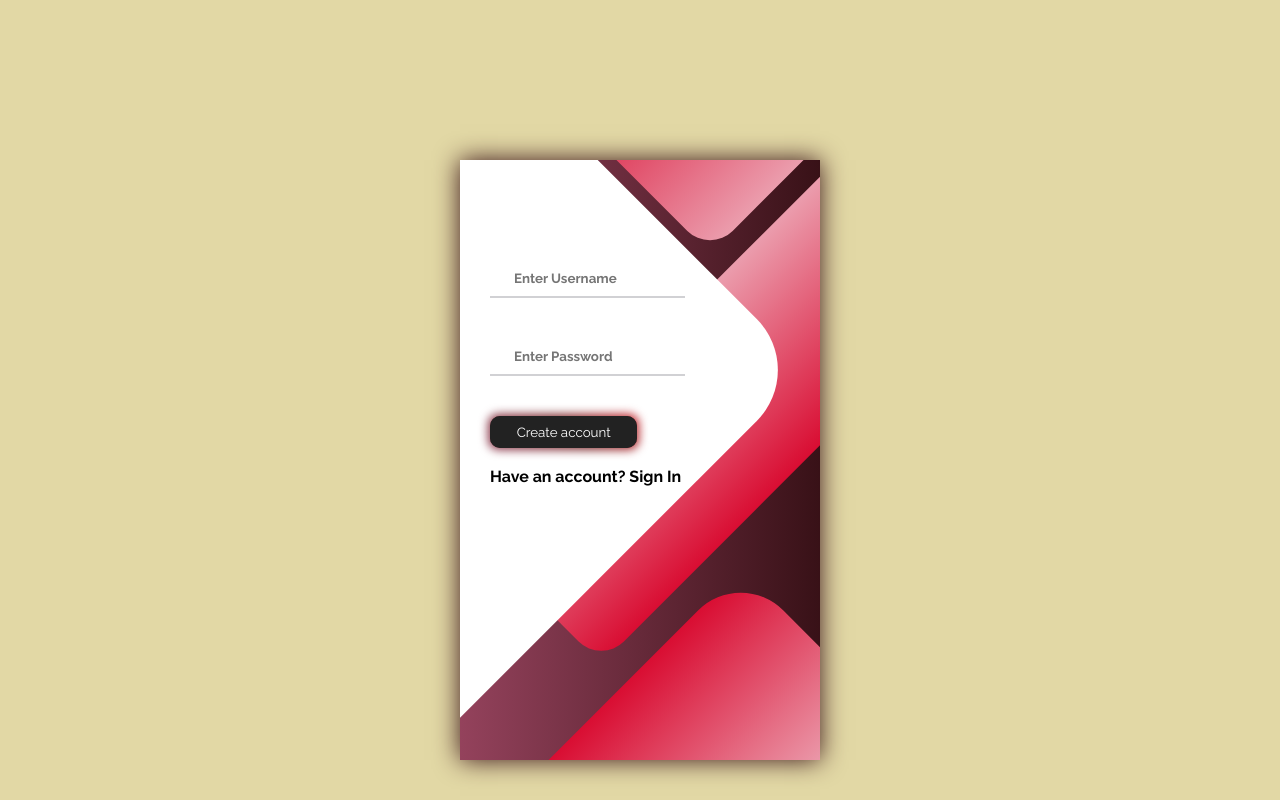
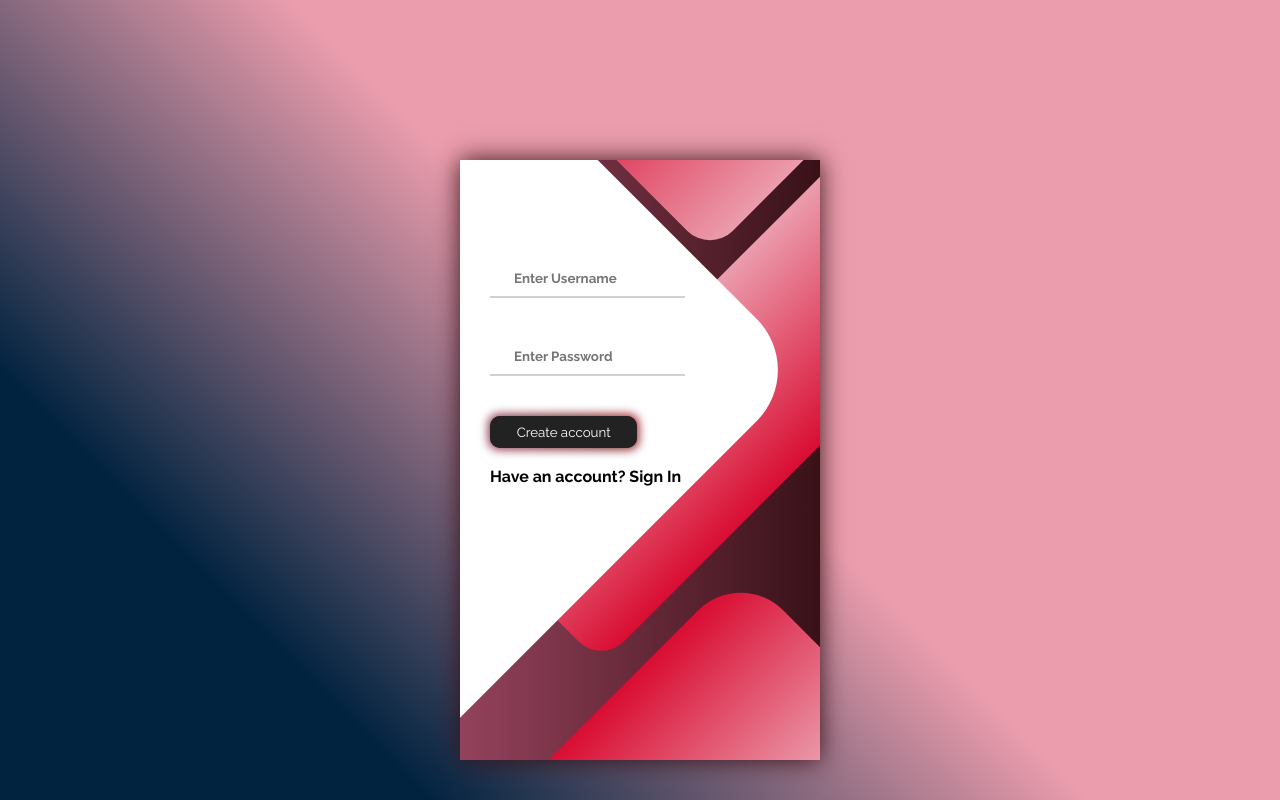
Before and after one commit to daceCS/ReFrame-React, a React (Vite) app in the folder frontend/: page /signup in a window 1280 px wide. Shown: the top 800 px of the page. Built offline with nearby package versions, Linux system fonts and the light colour scheme.

Commit message:
Update SignUp.jsx

```diff
--- a/frontend/src/pages/SignUp.jsx
+++ b/frontend/src/pages/SignUp.jsx
@@ -15,6 +15,8 @@ function SignUp() {
     });
   };
   return (
+    <body className =  "signupAndSigninBackground">
+    <div className="signindiv">
     <div className="inputContainer">
       <div className="inputScreen">
         <div className="inputScreen__content">
@@ -67,6 +69,8 @@ function SignUp() {
         </div>
       </div>
     </div>
+    </div>
+    </body>
   );
 }
 
```
